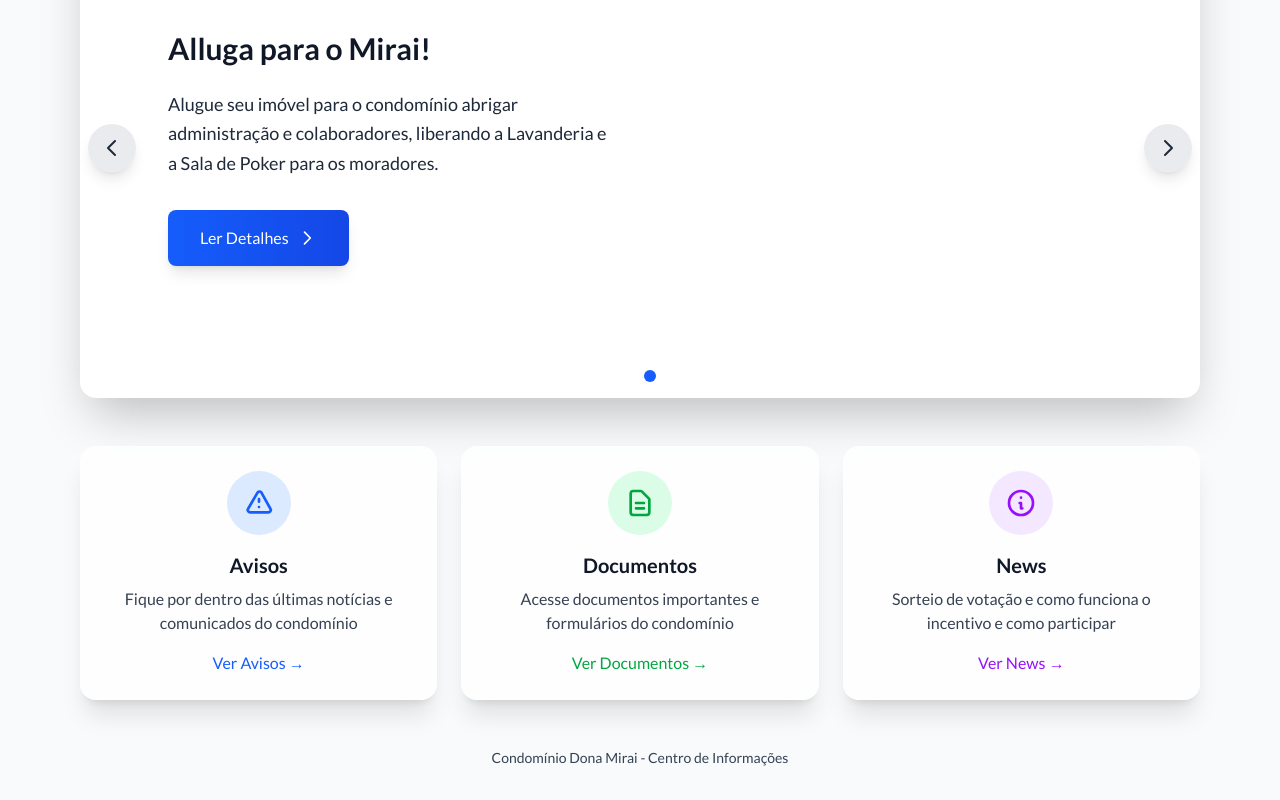
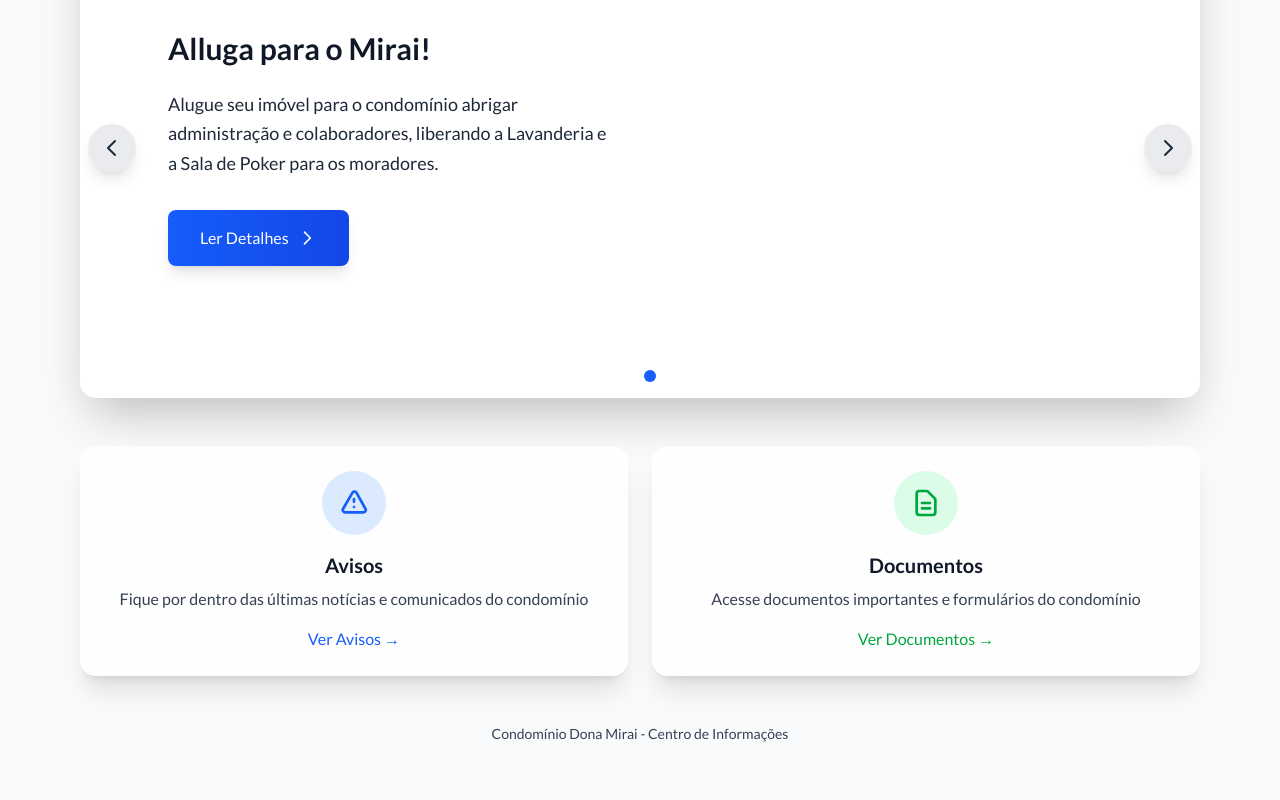
Before and after one commit to robdll/condominio-dona-mirai, a Next.js app: page / in a window 1280 px wide. Shown: the part 314-1114 px from the top of the page. After the commit the page ends 1090 px from the top, so only its background shows below. Built offline with nearby package versions, Linux system fonts and the light colour scheme.

Commit message:
remove news from home

```diff
--- a/src/app/page.js
+++ b/src/app/page.js
@@ -21,7 +21,7 @@
         <Carousel slides={slides} />
 
         {/* Quick Links */}
-        <div className="mt-12 grid grid-cols-1 md:grid-cols-3 gap-6">
+        <div className="mt-12 grid grid-cols-1 md:grid-cols-2 gap-6">
           {linkCards.map((linkCard, index) => (
             <LinkCard key={index} linkCard={linkCard} />
           ))}
--- a/src/components/Home/home.constant.js
+++ b/src/components/Home/home.constant.js
@@ -38,15 +38,15 @@
     linkHoverColor: "text-green-700 dark:text-green-300",
     iconPath: "M9 12h6m-6 4h6m2 5H7a2 2 0 01-2-2V5a2 2 0 012-2h5.586a1 1 0 01.707.293l5.414 5.414a1 1 0 01.293.707V19a2 2 0 01-2 2z"
   },
-  {
-    title: "News",
-    description: "Sorteio de votação e como funciona o incentivo e como participar",
-    link: "/incentivo-votacao/regras",
-    linkText: "Ver News",
-    iconBgColor: "bg-purple-100 dark:bg-purple-900/20",
-    iconColor: "text-purple-600 dark:text-purple-400",
-    linkColor: "text-purple-600 dark:text-purple-400",
-    linkHoverColor: "text-purple-700 dark:text-purple-300",
-    iconPath: "M13 16h-1v-4h-1m1-4h.01M21 12a9 9 0 11-18 0 9 9 0 0118 0z"
-  }
+  // {
+  //   title: "News",
+  //   description: "Sorteio de votação e como funciona o incentivo e como participar",
+  //   link: "/incentivo-votacao/regras",
+  //   linkText: "Ver News",
+  //   iconBgColor: "bg-purple-100 dark:bg-purple-900/20",
+  //   iconColor: "text-purple-600 dark:text-purple-400",
+  //   linkColor: "text-purple-600 dark:text-purple-400",
+  //   linkHoverColor: "text-purple-700 dark:text-purple-300",
+  //   iconPath: "M13 16h-1v-4h-1m1-4h.01M21 12a9 9 0 11-18 0 9 9 0 0118 0z"
+  // }
 ];
```
